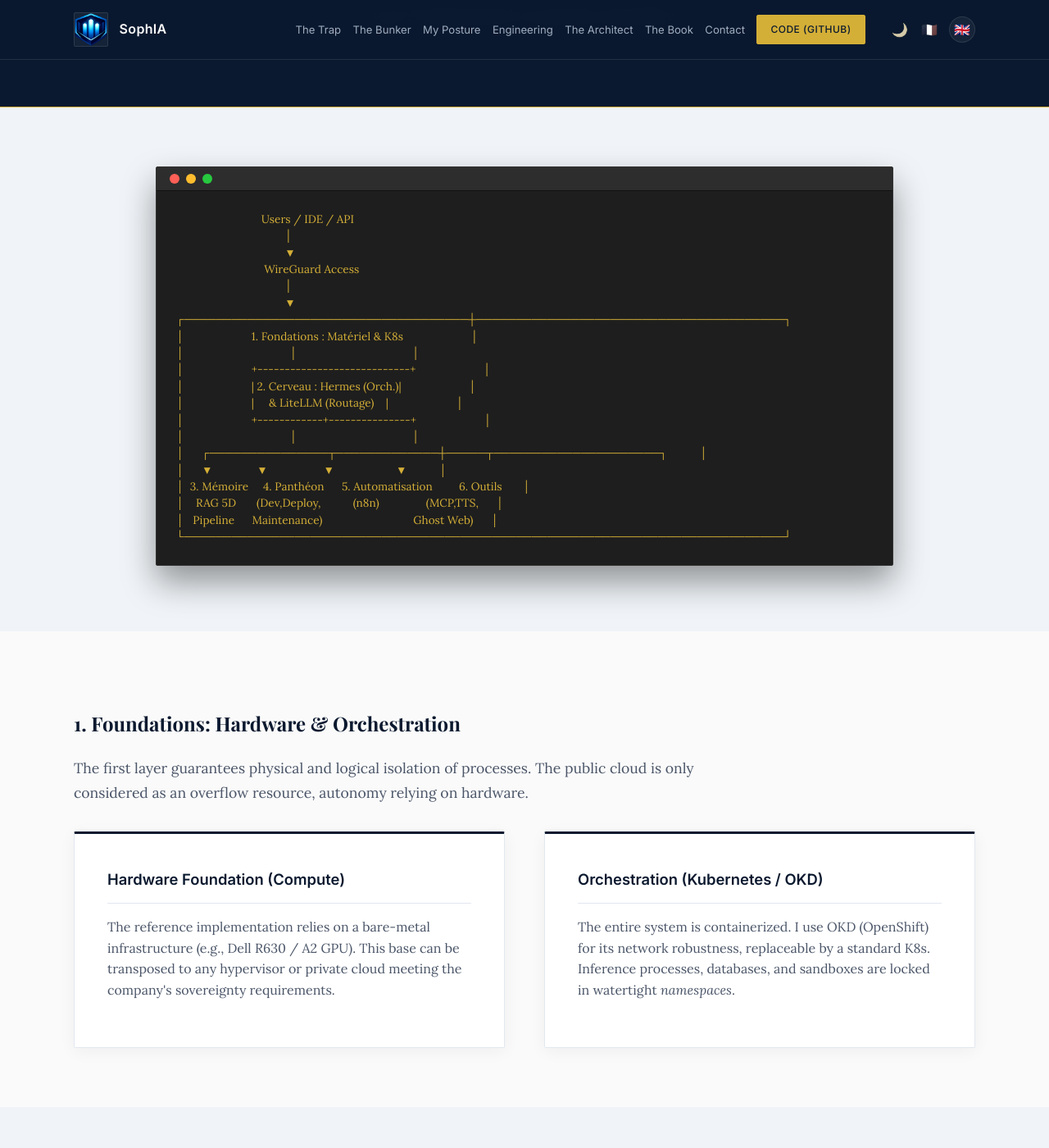
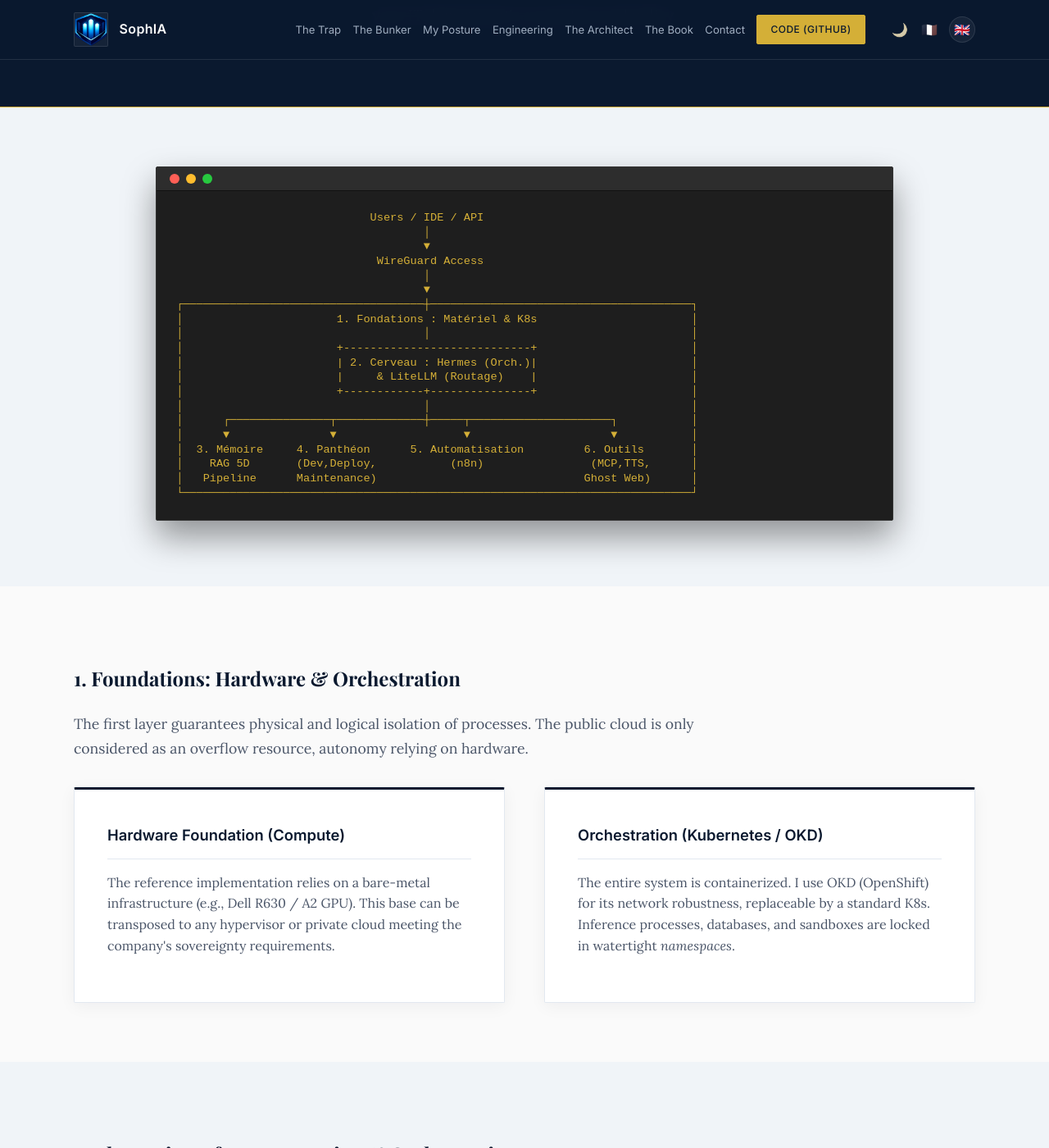
Before and after one commit to Kisai-DG-SLU/SophIA, a Jekyll site: the page built from ingenierie.html, in a window 1280 px wide and 1400 px high, scrolled down 342 px. Shown: the whole window at 82% size. Built offline with Jekyll 4.4.1, drawn with Linux system fonts in a browser that asks for light colours.

Commit message:
Fix ASCII diagram rendering: add --font-code variable, fix line-height, clean orphan CSS

```diff
--- a/_includes/css/ingenierie.css
+++ b/_includes/css/ingenierie.css
@@ -1,8 +1,3 @@
-    /* VARIABLES */
-      --font-code: 'JetBrains Mono', monospace;
-      background: rgba(255,255,255,0.05); border: 1px solid var(--border-dark); display: grid; place-items: center; flex-shrink: 0;
-      display: inline-flex; align-items: center; justify-content: center; min-height: 48px; padding: 0 2rem;
-      border-radius: var(--radius); font-weight: 600; font-family: var(--font-ui); font-size: 0.9rem; text-transform: uppercase; letter-spacing: 0.5px;
     .btn:hover { transform: translateY(-2px); }
     .btn-primary { background: var(--text-main); color: var(--bg-light); border: 1px solid var(--text-main); }
     .btn-primary:hover { background: transparent; color: var(--text-main); }
@@ -56,7 +51,7 @@
     .dot-red { background: #FF5F56; } .dot-yellow { background: #FFBD2E; } .dot-green { background: #27C93F; }
     .terminal-body { padding: 1.5rem; overflow-x: auto; }
     .terminal-body pre {
-      margin: 0; color: #D4AF37; font-size: 0.85rem; line-height: 1.5; font-family: var(--font-code);
+      margin: 0; color: #D4AF37; font-size: 0.85rem; line-height: 1.3; font-family: var(--font-code);
     }
 
     /* Stack Pills */
--- a/_includes/head.html
+++ b/_includes/head.html
@@ -41,6 +41,7 @@
       --font-heading: 'Playfair Display', serif;
       --font-body: 'Lora', serif;
       --font-ui: 'Inter', sans-serif;
+      --font-code: 'Courier New', monospace;
     }
 
     [data-theme="dark"] {
```
